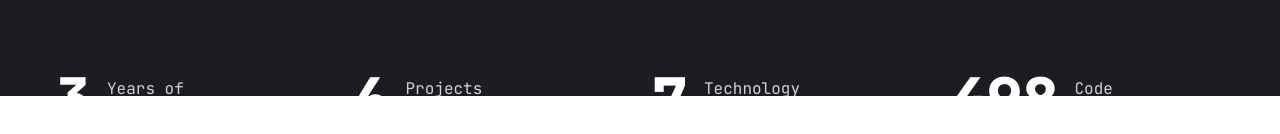
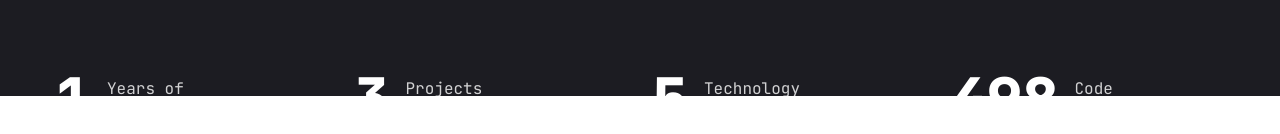
Before and after one commit to rr4180885/myPortfolioProject, a Next.js app: page / in a window 1280 px wide. Shown: the part 704-838 px from the top of the page. Built offline with nearby package versions, Linux system fonts and the light colour scheme.

Commit message:
fix-childproblem-14

```diff
--- a/components/Stats.tsx
+++ b/components/Stats.tsx
@@ -3,15 +3,15 @@ import CountUp from "react-countup"
 
 const stats = [
     {
-        num:3,
+        num:1,
         text: "Years of experience",
     },
     {
-        num:6,
+        num:3,
         text:"Projects completed",
     },
     {
-        num:7,
+        num:5,
         text:"Technology mastered",
     },
     {
```
